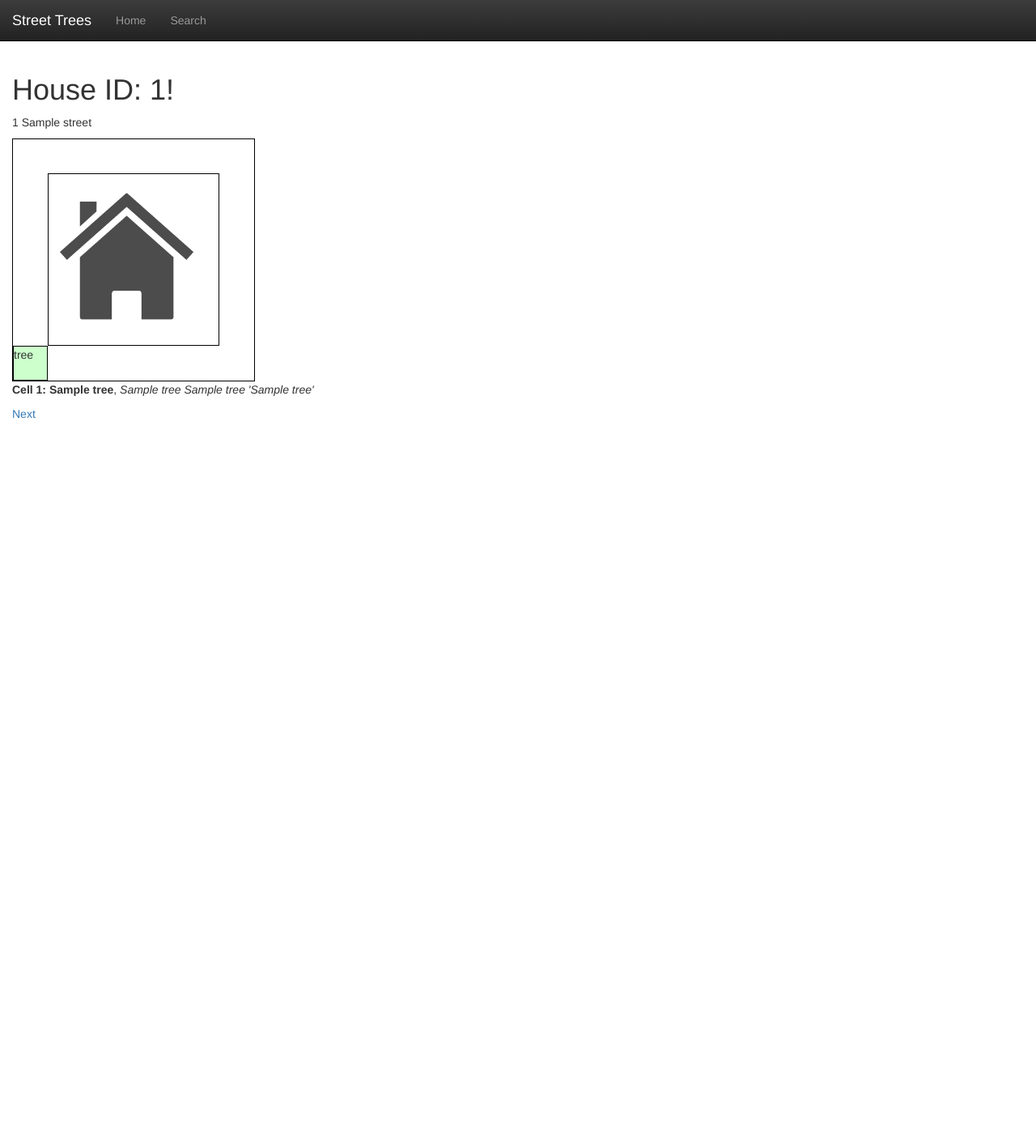
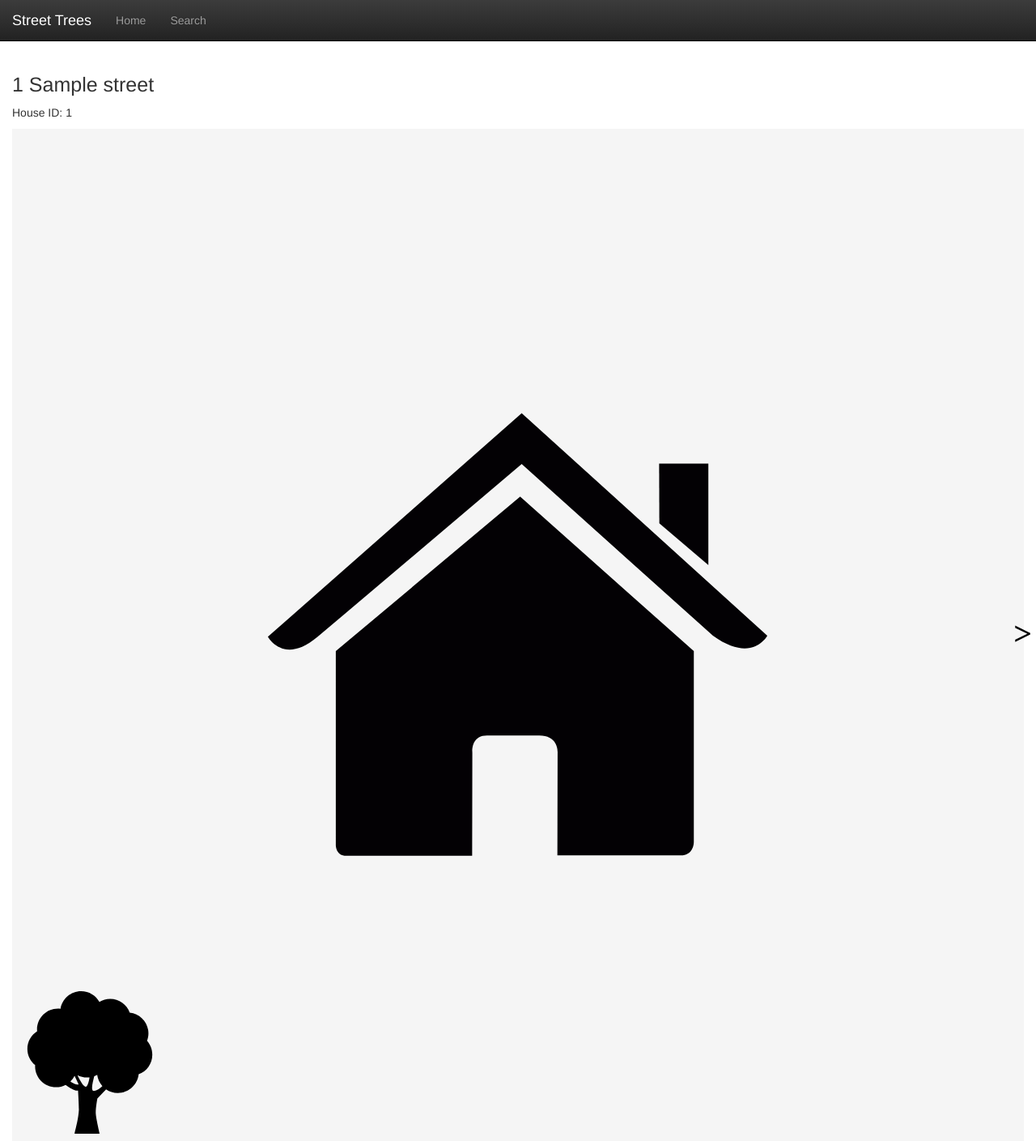
Before and after one commit to hannakr/street-trees-yvr, a Flask app: template app/templates/house.html in a window 1280 px wide. Shown: the whole page at 81% size. Before the commit the page ends 517 px from the top, so only its background shows below. Run offline with Flask 2, Linux system fonts and the light colour scheme; tables that the repository leaves empty hold one stand-in row (values such as "Sample post"); the template is opened without the code that fills it: values that come from a table or form of the project are taken from there, most other values are stand-ins (such as "Sample title", 1, 10 or a date in 2020); some libraries are stand-ins or nearby versions.

Commit message:
making it look prettier - with Keith

```diff
--- a/app/static/css/trees.css
+++ b/app/static/css/trees.css
@@ -1,31 +1,40 @@
 .square {
-  width: 300px;
-  height: 300px;
+  width: 100%;
+  box-sizing: border-box;
+  background-color: #f5f5f5;
+  padding: 8px;
+}
+.inner-square {
+  width: 100%;
+  height: 0;
+  padding-top: 100%;
   box-sizing: border-box;
   position: relative;
-  border: 1px solid black;
+  background-color: #f5f5f5;
 }
 .house {
   width: 71.44%;
   height: 71.44%;
   box-sizing: border-box;
-  border: 1px solid black;
+  /*border: 1px solid black;*/
   position: absolute;
   top: 14.28%;
   left: 14.28%;
 }
 .cell {
-  border: 1px solid black;
   width: 14.28%;
   height: 14.28%;
   box-sizing: border-box;
   position: absolute;
 }
+.cell:nth-child(2) {
+  /*background: #CCFFCC;*/
+}
 .active {
   background: green;
 }
+
 .cell-1 {
-  background: #CCFFCC;
   top: 85.72%;
   left: 0;
 }
@@ -34,7 +43,6 @@
   left: 14.28%;
 }
 .cell-3 {
-  background: #CCFFCC;
   top: 85.72%;
   left: 28.56%;
 }
@@ -43,7 +51,6 @@
   left: 42.84%;
 }
 .cell-5 {
-  background: #CCFFCC;
   top: 85.72%;
   left: 57.12%;
 }
@@ -52,7 +59,6 @@
   left: 71.40%;
 }
 .cell-7 {
-  background: #CCFFCC;
   top: 85.72%;
   left: 85.68%;
 }
@@ -61,7 +67,6 @@
   left: 85.68%;
 }
 .cell-9 {
-  background: #CCFFCC;
   top: 57.12%;
   left: 85.68%;
 }
@@ -70,7 +75,6 @@
   left: 85.68%;
 }
 .cell-11 {
-  background: #CCFFCC;
   top: 28.56%;
   left: 85.68%;
 }
@@ -79,7 +83,6 @@
   left: 85.68%;
 }
 .cell-13 {
-  background: #CCFFCC;
   top: 0;
   left: 85.68%;
 }
@@ -88,7 +91,6 @@
   left: 71.40%;
 }
 .cell-15 {
-  background: #CCFFCC;
   top: 0;
   left: 57.12%;
 }
@@ -97,7 +99,6 @@
   left: 42.84%;
 }
 .cell-17 {
-  background: #CCFFCC;
   top: 0;
   left: 28.56%;
 }
@@ -106,7 +107,6 @@
   left: 14.28%;
 }
 .cell-19 {
-  background: #CCFFCC;
   top: 0;
   left: 0;
 }
@@ -115,7 +115,6 @@
   left: 0;
 }
 .cell-21 {
-  background: #CCFFCC;
   top: 28.56%;
   left: 0;
 }
@@ -124,7 +123,6 @@
   left: 0;
 }
 .cell-23 {
-  background: #CCFFCC;
   top: 57.12%;
   left: 0;
 }
@@ -132,3 +130,73 @@
   top: 71.40%;
   left: 0;
 }
+
+.button {
+  display: block;
+  width: 100%;
+  height: 100%;
+}
+
+.tree-icon {
+  background-image: url('/static/images/tree.svg');
+  background-size: 100%;
+  background-position: center center;
+  background-repeat: no-repeat;
+}
+
+.house-icon {
+  background-image: url('/static/images/house.svg');
+  background-size: 70%;
+  background-position: center center;
+  background-repeat: no-repeat;
+}
+
+.icon-before:before {
+  position: absolute;
+  top: -30px;
+  font-size: 4rem;
+  font-weight: 600;
+  font-family: 'Arial Rounded';
+  color: black;
+}
+.icon-next:before {
+  content: '>';
+  right: 0;
+}
+.icon-prev:before {
+  content: '<';
+  left: 0;
+}
+.hidden {
+  opacity: 0;
+}
+
+.description {
+  display: none;
+}
+
+.h1 {
+  font-size: 2.5rem;
+  font-weight: 400;
+}
+
+.nav-button {
+  display: block;
+  width: 42px;
+  height: 42px;
+  position: absolute;
+  top: 50%;
+}
+
+.nav-button_next {
+  right: -10px;
+  text-align: right;
+}
+.nav-button_prev {
+  left: -10px;
+  text-align: left;
+}
+
+.display {
+  position: relative;
+}
--- a/app/templates/base.html
+++ b/app/templates/base.html
@@ -6,6 +6,7 @@
     <link href="/static/css/bootstrap-theme.min.css" rel="stylesheet">
     <link href="/static/css/trees.css" rel="stylesheet">
     <meta name="viewport" content="width=device-width, initial-scale=1">
+      <script src="/static/js/jquery-2.1.4.js"></script>
   </head>
   <body>
     <nav class="navbar navbar-inverse navbar-static-top">
@@ -39,7 +40,7 @@
         {% endif %}
       {% endwith %}
       {% block content %}{% endblock %}
-  <script src="/static/js/jquery-2.1.4.js"></script>
+
   <script src="/static/js/bootstrap.min.js"></script>
   </body>
 </html>
--- a/app/templates/house.html
+++ b/app/templates/house.html
@@ -1,22 +1,84 @@
 {% extends "base.html" %}
 {% block content %}
 <div class="container-fluid">
-  <h1>House ID: {{ id }}!</h1>
-  <div>
-    <p>{{ number }} {{ street }}</p>
+  <header>
+    <h1 class="h1 house-h1">{{ number }} {{ street }}</h1>
+    <p class="info house-info">House ID: {{ id }}</p>
+  </header>
+
+  <div class="display house-display">
     <div class="square">
-      <div class="house"><img src="/static/images/house-308936_640.png" width="200" height="200"></div>
-    {% for tree in trees %}
-      <div class="cell cell-{{ tree.cell }}">tree</div>
-    {% endfor %}
+      <div class="inner-square">
+        <div class="house house-icon"></div>
+        {% for tree in trees %}
+          <div class="cell cell-{{ tree.cell }}">
+            <a data-toggle="_modal"
+               class="openBtn tree-icon button"
+               data-genus="{{ tree.genusName|capitalize }}"
+               data-common="{{ tree.commonName|capitalize }}"
+               data-species="{{ tree.speciesName|lower }}"
+               data-cultivar="{{ tree.cultivarName|capitalize }}"
+               href="#treeDetail">
+            </a>
+          </div>
+        {% endfor %}
+        </div>
     </div>
-    <p>
+    <p class="description">
       {% for tree in trees %}
         <b>Cell {{ tree.cell }}: {{ tree.commonName }}</b>, <em>{{ tree.genusName }} {{ tree.speciesName }} {% if tree.cultivarName|length > 1 %}'{{ tree.cultivarName }}'{% endif %}</em><br />
       {% endfor %}
     </p>
-  </div>
-  {% if prev_house_id %}<a href="/house/{{ prev_house_id }}">Previous</a>{% endif %}
-  {% if next_house_id %}<a href="/house/{{ next_house_id }}">Next</a>{% endif %}
+    {% if prev_house_id %}
+      <a href="/house/{{ prev_house_id }}" class="icon-before icon-prev nav-button nav-button_prev">
+        <span class="hidden">Previous</span>
+      </a>
+    {% endif %}
+    {% if next_house_id %}
+      <a href="/house/{{ next_house_id }}" class="icon-before icon-next nav-button nav-button_next">
+        <span class="hidden">Next</span>
+      </a>
+    {% endif %}
+  </div><!-- display -->
+
+</div><!-- container -->
+
+<div class="modal" id="treeDetail">
+	<div class="modal-dialog">
+      <div class="modal-content">
+        <div class="modal-header">
+          <button type="button" class="close" data-dismiss="modal" aria-hidden="true">×</button>
+          <h4 class="modal-title" data-token="commonName"></h4>
+        </div>
+        <div class="modal-body">
+          <strong data-token="commonName"></strong>:
+          <em data-token="genus"></em>
+          <em data-token="species"></em>
+          <span data-token="cultivar"></span>
+        </div>
+        <div class="modal-footer">
+          <a href="#" data-dismiss="modal" class="btn btn-primary">Close</a>
+        </div>
+      </div>
+    </div>
 </div>
+<script>
+  $('.openBtn').on('click', function(event){
+    event.preventDefault();
+    var $target = $(event.target);
+    var genus = $target.data('genus');
+    var common = $target.data('common');
+    var species = $target.data('species');
+    var cultivar = $target.data('cultivar');
+    if (cultivar !== ' ') {
+      cultivar = '\'' + cultivar + '\'';
+    }
+    console.log(cultivar);
+    $('[data-token="commonName"]').html(common);
+    $('[data-token="genus"]').html(genus);
+    $('[data-token="species"]').html(species);
+    $('[data-token="cultivar"]').html(cultivar);
+    $('#treeDetail').modal({show:true})
+  });
+</script>
 {% endblock %}
```
Also changed, not shown: app/static/images/house.svg (added), app/static/images/tree.svg (added).
